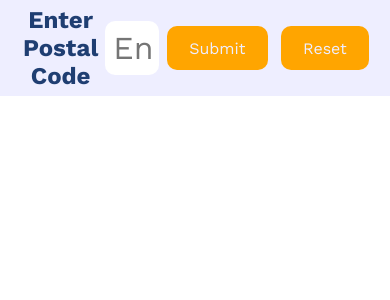
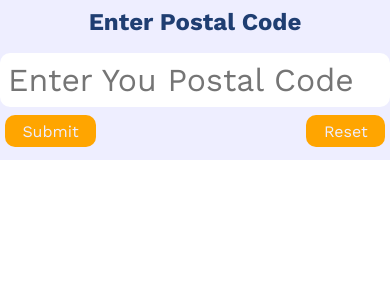
Before and after one commit to soheb21/-Zip-Code-Information-App---React, a React (Vite) app: page / in a window 390 px wide. Shown: the top 300 px of the page. Built offline with nearby package versions, Linux system fonts and the light colour scheme; a web font is replaced by a local one.

Commit message:
Responsive and Adding error handling features

```diff
--- a/index.html
+++ b/index.html
@@ -14,6 +14,7 @@
   </head>
   <body>
     <div id="root"></div>
+    <script type="text/javascript" src="https://unpkg.com/default-passive-events"></script>
     <script type="module" src="/src/main.jsx"></script>
   </body>
 </html>
--- a/package.json
+++ b/package.json
@@ -15,6 +15,7 @@
     "react": "^18.2.0",
     "react-dom": "^18.2.0",
     "react-redux": "^8.1.3",
+    "spinners-react": "^1.0.7",
     "swiper": "^11.0.3"
   },
   "devDependencies": {
--- a/src/App.jsx
+++ b/src/App.jsx
@@ -1,13 +1,16 @@
-import React from 'react'
+import React, { Suspense } from 'react'
 import './App.css'
 import Postal from './components/Postal/Postal'
-import Detail from './components/PostalDetails/Detail'
+import Spinner from './utils/Spinner/Spinner';
+const Detail = React.lazy(() => import('./components/PostalDetails/Detail'));
 
 function App() {
   return (
     <>
       <Postal />
-      <Detail />
+      <Suspense fallback={<Spinner />}>
+        <Detail />
+      </Suspense>
     </>
   )
 }
--- a/src/components/Postal/Postal.css
+++ b/src/components/Postal/Postal.css
@@ -6,22 +6,48 @@
   align-items: center;
   height: 6rem;
   padding: 0 1rem;
-
 }
-.input-Container h1{
+.input-Container h1 {
   color: var(--primary);
   font-size: 1.5rem;
   text-align: center;
 }
-.input-Container>div{
-    gap: .2rem;
+.input-Container > div {
+  gap: 0.2rem;
   display: flex;
 }
-.input-Container>div>input{
+.input-Container > div > input {
   width: 100%;
   border-radius: 10px;
   font-size: 2rem;
-    padding: .5rem;
+  padding: 0.5rem;
   outline: none;
   border: var(--shadow);
 }
+input::-webkit-outer-spin-button,
+input::-webkit-inner-spin-button {
+  -webkit-appearance: none;
+  margin: 0;
+}
+
+.n-btn {
+  display: flex;
+}
+
+/*responisve*/
+@media (max-width: 720px) {
+  .input-Container {
+    flex-direction: column;
+    padding: 0.5rem 0;
+    height: 10rem;
+    gap: 0.5rem;
+  }
+
+  .input-Container > div {
+    flex-direction: column;
+  }
+  .n-btn {
+    display: flex;
+    justify-content: space-between;
+  }
+}
--- a/src/components/Postal/Postal.jsx
+++ b/src/components/Postal/Postal.jsx
@@ -7,18 +7,19 @@ const Postal = () => {
     const dispatch = useDispatch();
     const [postalCode, setPostalCode] = useState("");
 
-    const handleSubmit = (e) => {
-        e.preventDefault();
-        if (postalCode) {
+    const handleSubmit = () => {
+        if (!postalCode) {
+            alert("please Enter the pincode")
+        }
+        else if (postalCode.length !== 6) {
+            alert("Please Enter Valid Postal Number")
+        }
+        else {
             dispatch(fetchPostalDetailsAsync(postalCode))
             setPostalCode("")
         }
-        else{
-            alert("please enter the pincode")
-        }
     }
-    const handleReset = (e) => {
-        e.preventDefault();
+    const handleReset = () => {
         dispatch(reset());
         setPostalCode("")
     }
@@ -26,9 +27,11 @@ const Postal = () => {
         <div className='input-Container paddings'>
             <h1>Enter Postal Code </h1>
             <div className=" ">
-                <input type="text" value={postalCode} onChange={(e) => setPostalCode(e.target.value)} placeholder='Enter You Postal Code' />
-                <button className='button' onClick={(e) => handleSubmit(e)}>Submit</button>
-                <button className='button' onClick={(e) => handleReset(e)} >Reset</button>
+                <input type="number" value={postalCode} onChange={(e) => setPostalCode(e.target.value)} placeholder='Enter You Postal Code' />
+                <div className="n-btn">
+                    <button className='button' onClick={handleSubmit}>Submit</button>
+                    <button className='button' onClick={handleReset} >Reset</button>
+                </div>
             </div>
         </div>
     )
--- a/src/components/PostalDetails/Detail.css
+++ b/src/components/PostalDetails/Detail.css
@@ -10,6 +10,13 @@
   gap: 1rem;
   flex-wrap: wrap;
   padding: 0.5rem 1rem;
+}
+.d-header>h2{
+  font-weight: 400;
+}
+.d-header .d-text2{
+  font-weight: 400;
+  color: var(--btn);
 }
 .detail-container {
   padding: 1rem;
@@ -26,6 +33,13 @@
   overflow: hidden;
   position: relative;
   box-shadow: var(--shadow);
+
+}
+.detail-info >h1{
+  color: var(--btn);
+  font-weight: 400;
+  margin-left: 1rem;
+  margin-bottom: .5rem;
 }
 .r-card {
   gap: 0.6rem;
@@ -33,37 +47,55 @@
   border-radius: 10px;
   width: 15rem;
   height: 9rem;
-  margin: 1rem;
+  margin: auto;
   transition: all 300ms ease-in;
-  border: 1px solid gray;
   overflow: hidden;
   display: flex;
   flex-direction: column;
-  gap: 1rem;
-}
-.r-card > p {
-  background-color: white;
-  width: 100%;
-  font-size: 0.9rem;
-  height: 3rem;
-  text-align: center;
-}
-.r-card:hover {
-  scale: 1.025;
-  cursor: pointer;
+  align-items: start;
+  gap: .5rem;
   background: linear-gradient(
     180deg,
     rgba(255, 255, 255, 0) 0%,
     rgba(136, 150, 255, 0.46) 217.91%
   );
+  box-shadow: var(--shadow);
+  border-top: 1px solid gray;
+}
+.r-card .d-index{
+  width: 100%;
+  text-align: end;
+  color: var(--primary);
+}
+.r-card > p {
+  width: 100%;
+  font-size: 0.9rem;
+  height: 3rem;
+  text-align: start;
+  margin: auto;
+}
+.r-card > h4 {
+  font-weight: 400;
+  color: var(--btn);
+}
+.d-text {
+  color: var(--primary);
+  font-size: 1.1rem;
+}
+.d-sb{
+  font-weight: 700;
+}
+.r-card:hover {
+  scale: 1.025;
+  cursor: pointer;
+  background: var(--orange-gradient);
   box-shadow: 0px 27px 49px -20px rgba(136, 160, 255, 0.26);
 }
 .swiper-horizontal {
   overflow: visible;
 }
-.d-button{
- position: absolute;
- top: -40px;
- right: 0;
-
+.d-button {
+  position: absolute;
+  top: -45px;
+  right: 0;
 }
--- a/src/components/PostalDetails/Detail.jsx
+++ b/src/components/PostalDetails/Detail.jsx
@@ -2,34 +2,37 @@ import React from 'react'
 import { useSelector } from 'react-redux'
 import { Swiper, SwiperSlide, useSwiper } from "swiper/react"
 import "swiper/css"
-import { selectPostDetails } from '../../features/detail/detailSlice'
+import { isLoading, selectPostDetails } from '../../features/detail/detailSlice'
 import GMap from '../Map/GMap'
 import "./Detail.css"
 import { sliderSetting } from '../../utils/common'
+import Spinner from '../../utils/Spinner/Spinner'
 
 
 const Detail = () => {
     const data = useSelector(selectPostDetails);
+    const isloading = useSelector(isLoading);
+
     const cordinates = []
     data?.places?.forEach(element => {
         if (!cordinates.includes(element.latitude)) {
             cordinates.push(element.latitude, element.longitude)
         }
     });
-    console.log("data", data)
     return (
         <>
             {
-                data ? <section className='d-section'>
+                isloading ? <Spinner/>
+                    : data && <section className='d-section'>
                         <div className="d-header">
-                        <h2>Country:{data.country}</h2>
-                        <h2>Postal Code:{data['post code']}</h2>
+                            <h2><span className='d-text'>Country: </span><span className='d-text2'>{data.country}</span></h2>
+                            <h2><span className='d-text'>Postal Code: </span><span className='d-text2'>{data['post code']}</span></h2>
                         </div>
                         <div className="detail-container">
 
                             <GMap cordinates={cordinates} />
                             <div className='detail-info'>
-                            <h1>Results:{data.places.length}</h1>
+                                <h1><span className='d-text'>Results</span>: {data.places.length}</h1>
 
                                 <Swiper {...sliderSetting}>
                                     <SliderButton />
@@ -38,9 +41,9 @@ const Detail = () => {
                                         data?.places?.map((item, i) => (
                                             <SwiperSlide key={i} >
                                                 <div className="r-card">
-                                                <span>{i + 1}</span>
-                                                <h4>State: {`${item.state}`} <span>{item['state abbreviation']}</span></h4>
-                                                <p>Place Name: {item['place name']}</p>
+                                                    <span className='d-index'>{i + 1}</span>
+                                                    <h4><span className='d-text'>State</span>: {`${item.state}`} <span className='d-sb'>{item['state abbreviation']}</span></h4>
+                                                    <p><span className='d-text'>Place Name</span>: {item['place name']}</p>
                                                 </div>
                                             </SwiperSlide>
                                         ))
@@ -50,7 +53,7 @@ const Detail = () => {
                             </div>
                         </div>
                     </section>
-                    : undefined
+
             }
         </>
 
--- a/src/features/detail/detailSlice.js
+++ b/src/features/detail/detailSlice.js
@@ -42,5 +42,6 @@ export const detailSlice = createSlice({
 })
 
 export const selectPostDetails = (state) => state.postalDetail.data;
+export const isLoading = (state) => state.postalDetail.loading;
 export const { reset } = detailSlice.actions;
 export default detailSlice.reducer;
--- a/src/index.css
+++ b/src/index.css
@@ -3,7 +3,7 @@
   --secondary: rgba(255, 255, 255, 0.78);
   --black: #131110;
   --blue-gradient: linear-gradient(97.05deg, #4066ff 3.76%, #2949c6 100%);
-  --orange-gradient: linear-gradient(270deg, #ffb978 0%, #ff922d 100%);
+  --orange-gradient: linear-gradient(to top, #ffa600c4 -30%, #fff 50%);
   --btn: orange;
   --lightBlue: #eeeeff;
   --shadow: 0px 23px 21px -8px rgba(136, 160, 255, 0.25);
@@ -18,7 +18,6 @@
 html {
   height: 100vh;
   scroll-behavior: smooth;
-
 }
 
 .button {
@@ -27,12 +26,19 @@ html {
   border: none;
   font-size: 1rem;
   font-weight: 500;
-  padding: 0.6rem 1.4rem;
+  padding: 0.4rem 1.1rem;
   transition: all 300ms ease-in;
   border-radius: 10px;
+  max-width: 7rem;
   margin: 0.3rem;
 }
 .button:hover {
   cursor: pointer;
   transform: scale(1.1);
 }
+.spinner {
+  width: 100%;
+  height: 30rem;
+  display: grid;
+  place-content: center;
+}
--- /dev/null
+++ b/src/utils/Spinner/Spinner.jsx
@@ -0,0 +1,11 @@
+import React from 'react'
+import { SpinnerDotted } from 'spinners-react';
+const Spinner = () => {
+    return (
+        <div className="spinner">
+            <SpinnerDotted size={100} style={{ color: "orange" }} />
+        </div>
+    )
+}
+
+export default Spinner
```
Also changed, not shown: 1 other file (tests, documents, lock files or other folders). Lines whose indentation alone changed are shown as unchanged.
